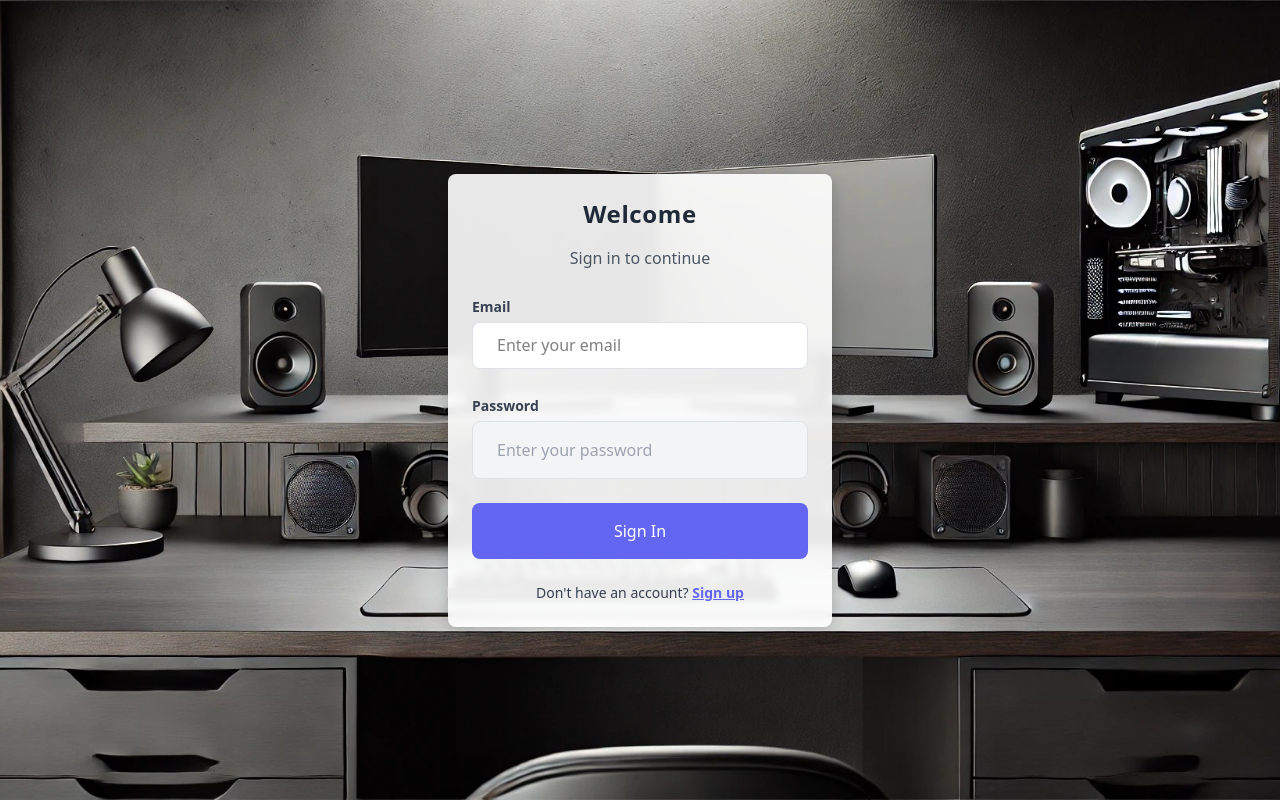
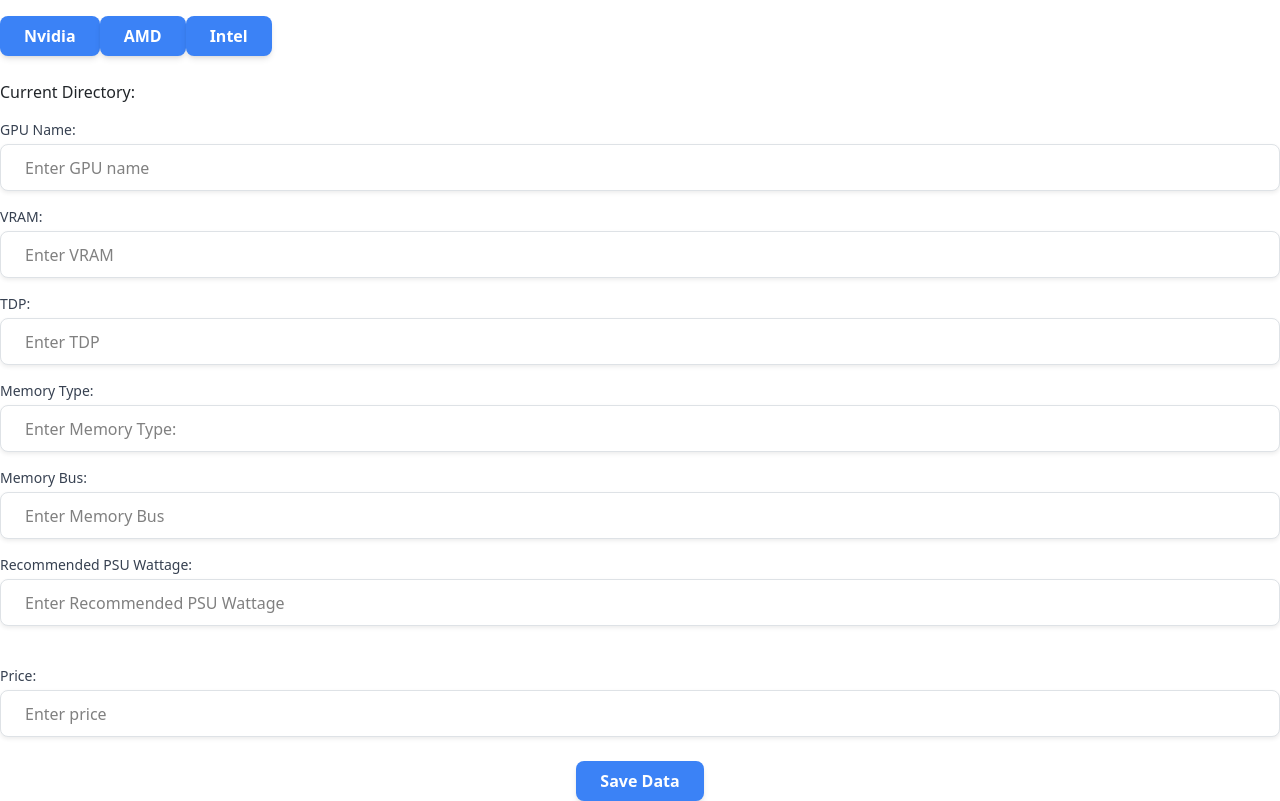
Before and after one commit to Shahriar-Shezan/Innovia, a React (Create React App) app: page /writegpu in a window 1280 px wide. Built offline with nearby package versions, Linux system fonts and the light colour scheme; no server answers; a web font is replaced by a local one.

Commit message:
Write component for GPU added

```diff
--- a/src/App.js
+++ b/src/App.js
@@ -3,6 +3,7 @@
 import Devhome from "./components/Database/Devhome";
 import WriteMotherboard from "./components/Database/WriteMotherboard";
 import WriteProcessor from "./components/Database/WriteProcessor";
+import WriteGpu from "./components/Database/WriteGpu";
 
 
 import Home from "./components/home";
@@ -39,6 +40,10 @@
     {
       path: "/writemotherboard",
       element: <WriteMotherboard/>,
+    },
+    {
+      path: "/writegpu",
+      element: <WriteGpu/>,
     }
 
 
--- a/src/components/Database/Devhome.js
+++ b/src/components/Database/Devhome.js
@@ -24,7 +24,10 @@
         <button className="px-6 py-2 bg-blue-500 text-white font-semibold rounded-lg shadow-md hover:bg-blue-600 focus:outline-none focus:ring-2 focus:ring-blue-400 focus:ring-opacity-75 transition-all">
           Storage
         </button>
-        <button className="px-6 py-2 bg-blue-500 text-white font-semibold rounded-lg shadow-md hover:bg-blue-600 focus:outline-none focus:ring-2 focus:ring-blue-400 focus:ring-opacity-75 transition-all">
+        <button className="px-6 py-2 bg-blue-500 text-white font-semibold rounded-lg shadow-md hover:bg-blue-600 focus:outline-none focus:ring-2 focus:ring-blue-400 focus:ring-opacity-75 transition-all"
+        onClick={()=>{
+          navigate('/writegpu');
+        }}>
           GPU
         </button>
         <button className="px-6 py-2 bg-blue-500 text-white font-semibold rounded-lg shadow-md hover:bg-blue-600 focus:outline-none focus:ring-2 focus:ring-blue-400 focus:ring-opacity-75 transition-all">
--- /dev/null
+++ b/src/components/Database/WriteGpu.js
@@ -0,0 +1,169 @@
+import React, { useState } from "react";
+import { app } from "../../firebase/firebase";
+import { getDatabase, ref, set, push } from "firebase/database";
+
+function WriteGpu() {
+  let [directory, setDirectory] = useState("");
+  let [inputValue1, setInputValue1] = useState("");
+  let [inputValue2, setInputValue2] = useState("");
+  let [inputValue3, setInputValue3] = useState("");
+  let [inputValue4, setInputValue4] = useState("");
+  let [inputValue5, setInputValue5] = useState("");
+  let [inputValue6, setInputValue6] = useState("");
+  let [inputValue7, setInputValue7] = useState("");
+  const saveData = async () => {
+    // Validation of inputs
+    if (
+      !directory ||
+      !inputValue1 ||
+      !inputValue2 ||
+      !inputValue3 ||
+      !inputValue4 ||
+      !inputValue5 ||
+      !inputValue6 ||
+      !inputValue7
+    ) {
+      alert("Please fill all fields and select a directory.");
+      return;
+    }
+    const db = getDatabase(app);
+    const newDocRef = push(ref(db, directory));
+    set(newDocRef, {
+      name: inputValue1,
+      vram: inputValue2,
+      tdp: inputValue3,
+      memorytype: inputValue4,
+      memorybus: inputValue5,
+      psu: inputValue6,
+      price: inputValue7,
+    })
+      .then(() => {
+        alert("data saved Successfully");
+      })
+      .catch((error) => {
+        alert("error: ", error.message);
+      });
+  };
+
+  return (
+    <div>
+      <div className="space-y-4">
+        <button
+          onClick={() => setDirectory("GPU/Nvidia")}
+          className="mb-2 px-6 py-2 bg-blue-500 text-white font-semibold rounded-lg shadow-md hover:bg-blue-600 focus:outline-none focus:ring-2 focus:ring-blue-400 focus:ring-opacity-75 transition-all"
+        >
+          Nvidia
+        </button>
+        <button
+          onClick={() => setDirectory("GPU/AMD")}
+          className="mb-2 px-6 py-2 bg-blue-500 text-white font-semibold rounded-lg shadow-md hover:bg-blue-600 focus:outline-none focus:ring-2 focus:ring-blue-400 focus:ring-opacity-75 transition-all"
+        >
+          AMD
+        </button>
+        <button
+          onClick={() => setDirectory("GPU/Intel")}
+          className="mb-2 px-6 py-2 bg-blue-500 text-white font-semibold rounded-lg shadow-md hover:bg-blue-600 focus:outline-none focus:ring-2 focus:ring-blue-400 focus:ring-opacity-75 transition-all"
+        >
+          Intel
+        </button>
+        <br />
+
+        <label>Current Directory: {directory}</label>
+        <div className="flex flex-col">
+          <label className="text-sm font-medium text-gray-700">GPU Name:</label>
+          <input
+            type="text"
+            value={inputValue1}
+            onChange={(e) => setInputValue1(e.target.value)}
+            className="mt-1 px-4 py-2 border border-gray-300 rounded-lg shadow-sm focus:ring-2 focus:ring-blue-400 focus:border-blue-400"
+            placeholder="Enter GPU name"
+          />
+        </div>
+
+        <div className="flex flex-col">
+          <label className="text-sm font-medium text-gray-700">VRAM:</label>
+          <input
+            type="text"
+            value={inputValue2}
+            onChange={(e) => setInputValue2(e.target.value)}
+            className="mt-1 px-4 py-2 border border-gray-300 rounded-lg shadow-sm focus:ring-2 focus:ring-blue-400 focus:border-blue-400"
+            placeholder="Enter VRAM"
+          />
+        </div>
+
+        <div className="flex flex-col">
+          <label className="text-sm font-medium text-gray-700">TDP:</label>
+          <input
+            type="text"
+            value={inputValue3}
+            onChange={(e) => setInputValue3(e.target.value)}
+            className="mt-1 px-4 py-2 border border-gray-300 rounded-lg shadow-sm focus:ring-2 focus:ring-blue-400 focus:border-blue-400"
+            placeholder="Enter TDP"
+          />
+        </div>
+
+        <div className="flex flex-col">
+          <label className="text-sm font-medium text-gray-700">
+            Memory Type:
+          </label>
+          <input
+            type="text"
+            value={inputValue4}
+            onChange={(e) => setInputValue4(e.target.value)}
+            className="mt-1 px-4 py-2 border border-gray-300 rounded-lg shadow-sm focus:ring-2 focus:ring-blue-400 focus:border-blue-400"
+            placeholder="Enter Memory Type:"
+          />
+        </div>
+
+        <div className="flex flex-col">
+          <label className="text-sm font-medium text-gray-700">
+            Memory Bus:
+          </label>
+          <input
+            type="text"
+            value={inputValue5}
+            onChange={(e) => setInputValue5(e.target.value)}
+            className="mt-1 px-4 py-2 border border-gray-300 rounded-lg shadow-sm focus:ring-2 focus:ring-blue-400 focus:border-blue-400"
+            placeholder="Enter Memory Bus"
+          />
+        </div>
+
+        <div className="flex flex-col">
+          <label className="text-sm font-medium text-gray-700">
+            Recommended PSU Wattage:
+          </label>
+          <input
+            type="text"
+            value={inputValue6}
+            onChange={(e) => setInputValue6(e.target.value)}
+            className="mt-1 px-4 py-2 border border-gray-300 rounded-lg shadow-sm focus:ring-2 focus:ring-blue-400 focus:border-blue-400"
+            placeholder="Enter Recommended PSU Wattage"
+          />
+        </div>
+        <br />
+        <div className="flex flex-col">
+          <label className="text-sm font-medium text-gray-700">Price:</label>
+          <input
+            type="text"
+            value={inputValue7}
+            onChange={(e) => setInputValue7(e.target.value)}
+            className="mt-1 px-4 py-2 border border-gray-300 rounded-lg shadow-sm focus:ring-2 focus:ring-blue-400 focus:border-blue-400"
+            placeholder="Enter price"
+          />
+        </div>
+        <br />
+      </div>
+
+      <div className="flex justify-center">
+        <button
+          onClick={saveData}
+          className="px-6 py-2 bg-blue-500 text-white font-semibold rounded-lg shadow-md hover:bg-blue-600 focus:outline-none focus:ring-2 focus:ring-blue-400 focus:ring-opacity-75 transition-all"
+        >
+          Save Data
+        </button>
+      </div>
+    </div>
+  );
+}
+
+export default WriteGpu;
```
